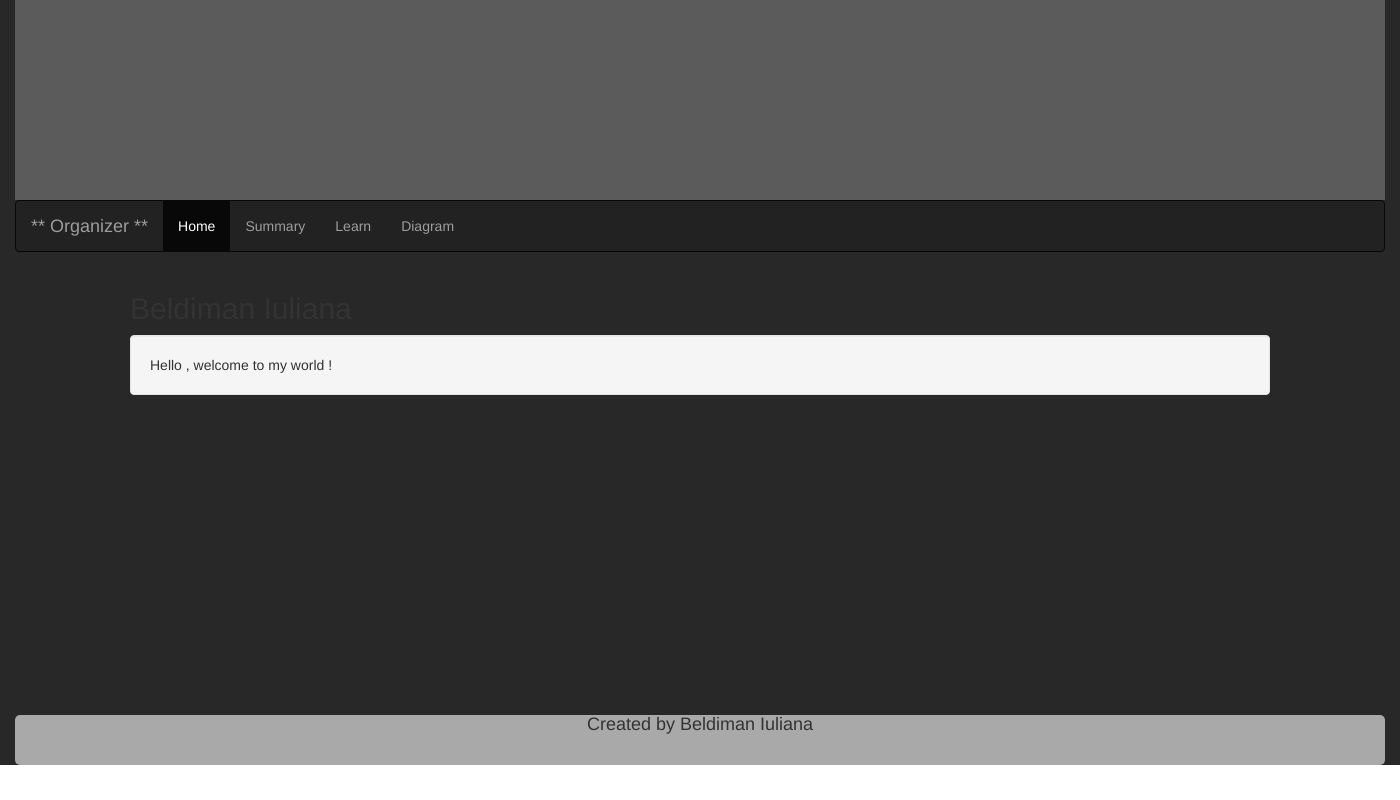
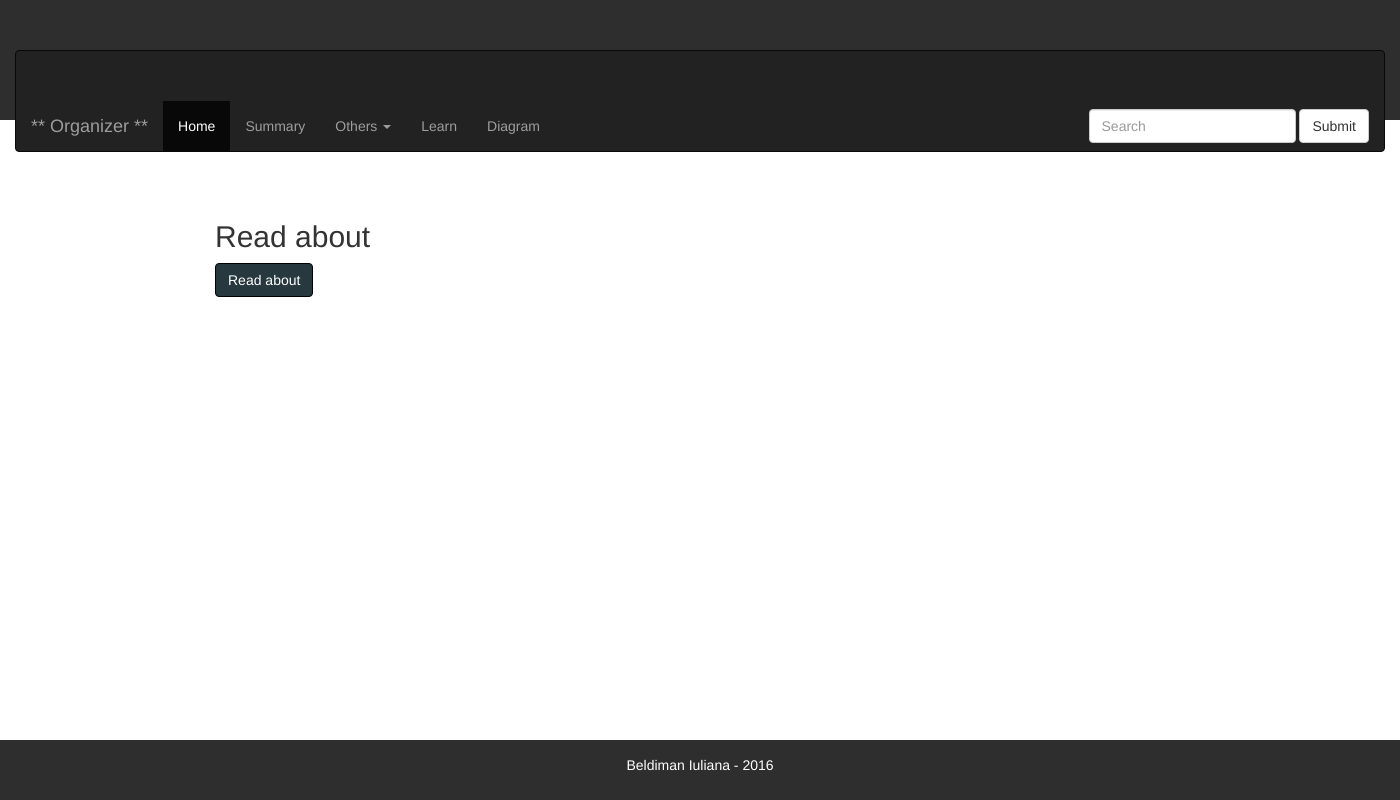
Before and after one commit to beldimaniuliana/organizer, a CodeIgniter app: page /organizer/ in a window 1400 px wide. Run offline with CodeIgniter, Linux system fonts and the light colour scheme; some libraries are stand-ins or nearby versions.

Commit message:
Style changes, get data from database table and display

```diff
--- a/application/config/database.php
+++ b/application/config/database.php
@@ -76,9 +76,9 @@ $query_builder = TRUE;
 $db['default'] = array(
 	'dsn'	=> '',
 	'hostname' => 'localhost',
-	'username' => '',
+	'username' => 'root',
 	'password' => '',
-	'database' => '',
+	'database' => 'organizer',
 	'dbdriver' => 'mysqli',
 	'dbprefix' => '',
 	'pconnect' => FALSE,
--- a/application/controllers/organizer.php
+++ b/application/controllers/organizer.php
@@ -4,22 +4,29 @@ class Organizer extends CI_Controller {
 
     function __construct() {
         parent::__construct();
+        $this->load->model('summary_model');
     }
 
     public function index() {
-       $this->load_page("organizer/organizer", "Organizer");
+        $this->view("organizer");
     }
 
-    public function load_page($content, $title, $send_data = "", $data_name = "") {
-        $data[$data_name] = $send_data;
-        $data['title'] = $title;
+    public function view($page = "organizer") {
+        if(! file_exists(APPPATH.'views/menu/'.$page.'.php')) {
+            show_404();
+        }
+        if($page == 'summary')
+            $data['summary'] = $this->get_summary();
+
+        $data['title'] = ucfirst($page); //Capitalize the first letter
+
         $this->load->view('includes/header', $data);
-        $this->load->view('includes/menu');
-        $this->load->view($content, $data);
-        $this->load->view('includes/footer');
+        $this->load->view("menu/".$page, $data);
+        $this->load->view('includes/footer', $data);
     }
 
-    public function load_summary() {
-        $this->load_page("menu/summary", "Summary");
+    public function get_summary() {
+        $data = $this->summary_model->get_summary();
+        return $data;
     }
 }
--- /dev/null
+++ b/application/models/summary_model.php
@@ -0,0 +1,14 @@
+<?php  if ( ! defined('BASEPATH')) exit('No direct script access allowed');
+
+class Summary_Model extends CI_Model {
+
+    public function __construct(){
+        parent::__construct();
+        $this->load->database();
+    }
+
+    public function get_summary() {
+        $query = $this->db->get('summary');
+        return $query->result();
+    }
+}
--- a/application/views/includes/footer.php
+++ b/application/views/includes/footer.php
@@ -1,10 +1,10 @@
 <?php if ( ! defined('BASEPATH')) exit('No direct script access allowed');?>
 
-        </div>
+    </div>
 
-        <div class="footer">
-            <h4>Created by Beldiman Iuliana</h4>
-        </div>
+    <footer class=" footer navbar-fixed-bottom">
+        <p>Beldiman Iuliana - 2016 </p>
+    </footer>
 
     </div>
 
--- a/application/views/includes/header.php
+++ b/application/views/includes/header.php
@@ -6,11 +6,8 @@
     <title><?php echo $title ?></title>
 
     <meta charset=”UTF-8”>
+
     <meta name="viewport" content="width=device-width, initial-scale=1">
-
-
-
-
 
     <!-- Latest compiled and minified CSS -->
     <link rel="stylesheet" href="https://maxcdn.bootstrapcdn.com/bootstrap/3.3.7/css/bootstrap.min.css">
@@ -21,13 +18,47 @@
     <!-- Latest compiled JavaScript -->
     <script src="https://maxcdn.bootstrapcdn.com/bootstrap/3.3.7/js/bootstrap.min.js"></script>
 
-    <link rel = "stylesheet" type = "text/css" href = "http://localhost/organizer/assets/css/page.css">
+    <link rel = "stylesheet" type = "text/css" href = "http://localhost/organizer/assets/css/organizer.css">
+    <link rel = "stylesheet" type = "text/css" href = "http://localhost/organizer/assets/css/home.css">
+
 </head>
 
 <body>
 
-    <div class="page container">
+    <div class="wrap">
 
-        <div class="header"></div>
+        <div class="header container" >
+
+            <nav class="menu navbar navbar-inverse">
+                <div class="container-fluid">
+                    <div class="navbar-header">
+                        <a class="navbar-brand" href="#">** Organizer **</a>
+                    </div>
+                    <ul class="nav navbar-nav">
+                        <li class="active"><a href="<?php echo  base_url(),"organizer/view/organizer"?>">Home</a></li>
+                        <li><a href="<?php echo  base_url(),"organizer/view/summary"?>">Summary</a></li>
+                        <li class="dropdown">
+                            <a class="dropdown-toggle" data-toggle="dropdown" href="#">Others
+                                <span class="caret"></span></a>
+                            <ul class="dropdown-menu">
+                                <li><a href="#">Page 1-1</a></li>
+                                <li><a href="#">Page 1-2</a></li>
+                                <li><a href="#">Page 1-3</a></li>
+                            </ul>
+                        </li>
+                        <li><a href="#">Learn</a></li>
+                        <li><a href="#">Diagram</a></li>
+                    </ul>
+
+                    <form class="navbar-form navbar-right">
+                        <div class="form-group">
+                            <input type="text" class="form-control" placeholder="Search">
+                        </div>
+                        <button type="submit" class="btn btn-default">Submit</button>
+                    </form>
+                </div>
+            </nav>
+
+        </div>
 
         <div class="main">
--- a/application/views/includes/menu.php
+++ /dev/null
@@ -1,13 +0,0 @@
-<nav class="navbar navbar-inverse">
-    <div class="container-fluid">
-        <div class="navbar-header">
-            <a class="navbar-brand" href="#">** Organizer **</a>
-        </div>
-        <ul class="nav navbar-nav">
-            <li class="active"><a href="<?php echo base_url()."organizer"?>">Home</a></li>
-            <li><a href="<?php echo base_url()."organizer/load_summary"?>">Summary</a></li>
-            <li><a href="#">Learn</a></li>
-            <li><a href="#">Diagram</a></li>
-        </ul>
-    </div>
-</nav>
--- /dev/null
+++ b/application/views/menu/organizer.php
@@ -0,0 +1,8 @@
+
+<div class="container">
+    <h2>Read about</h2>
+    <a href="#demo" class="btn btn-info about" data-toggle="collapse">Read about</a>
+    <div id="demo" class="collapse">
+        Hello , welcome to my world ! <br>
+    </div>
+</div>
--- a/application/views/organizer/organizer.php
+++ /dev/null
@@ -1,5 +0,0 @@
-
-<div class="container">
-    <h2>Beldiman Iuliana</h2>
-    <div class="well">Hello , welcome to my world !</div>
-</div>
--- /dev/null
+++ b/assets/css/home.css
@@ -0,0 +1,14 @@
+
+.btn-info {
+    background-color: #2E2E2E;
+    border-color: black;
+}
+
+.btn-info:link {
+    background-color: #27383F;
+}
+
+.btn-info:hover {
+    background-color: #8ba8af;;
+    border-color: black;
+}
--- /dev/null
+++ b/assets/css/organizer.css
@@ -0,0 +1,32 @@
+
+* {
+    margin:0 auto;
+}
+
+.wrap {
+
+}
+
+.header {
+    background-color: #2E2E2E;
+    width:100%;
+    height: 120px;
+    float:left;
+    margin-bottom: 100px;
+}
+
+.menu {
+    margin-top:50px;
+    padding-top:50px;
+}
+
+.main {
+    padding:200px;
+}
+
+.footer {
+    background-color: #2E2E2E;
+    color: white;
+    padding: 15px;
+    text-align: center;
+}
--- a/assets/css/page.css
+++ /dev/null
@@ -1,43 +0,0 @@
-
-* {
-    margin:0 auto;
-    padding:0 auto;
-}
-
-.page {
-    background-color: #282828;
-    width: 100%;
-}
-
-.header {
-    background: #5B5B5B;
-    height: 200px;
-    width: 100%;
-}
-
-.footer {
-    background: #A9A9A9;
-    height: 50px;
-    width: 100%;
-    margin-top: 300px;
-    border-radius: 5px;
-    text-align: center;
-}
-
-.menu ul{
-    list-style-type: none;
-    margin-top: 10px;
-    width: 100%;
-    background-color: #888888;
-    padding:10px;
-
-}
-
-.menu ul li {
-    display: inline;
-    padding:50px;
-}
-
-.menu a {
-    text-decoration: none;
-}
```
Also changed, not shown: application/views/menu/summary.php (+27 -11 lines).
